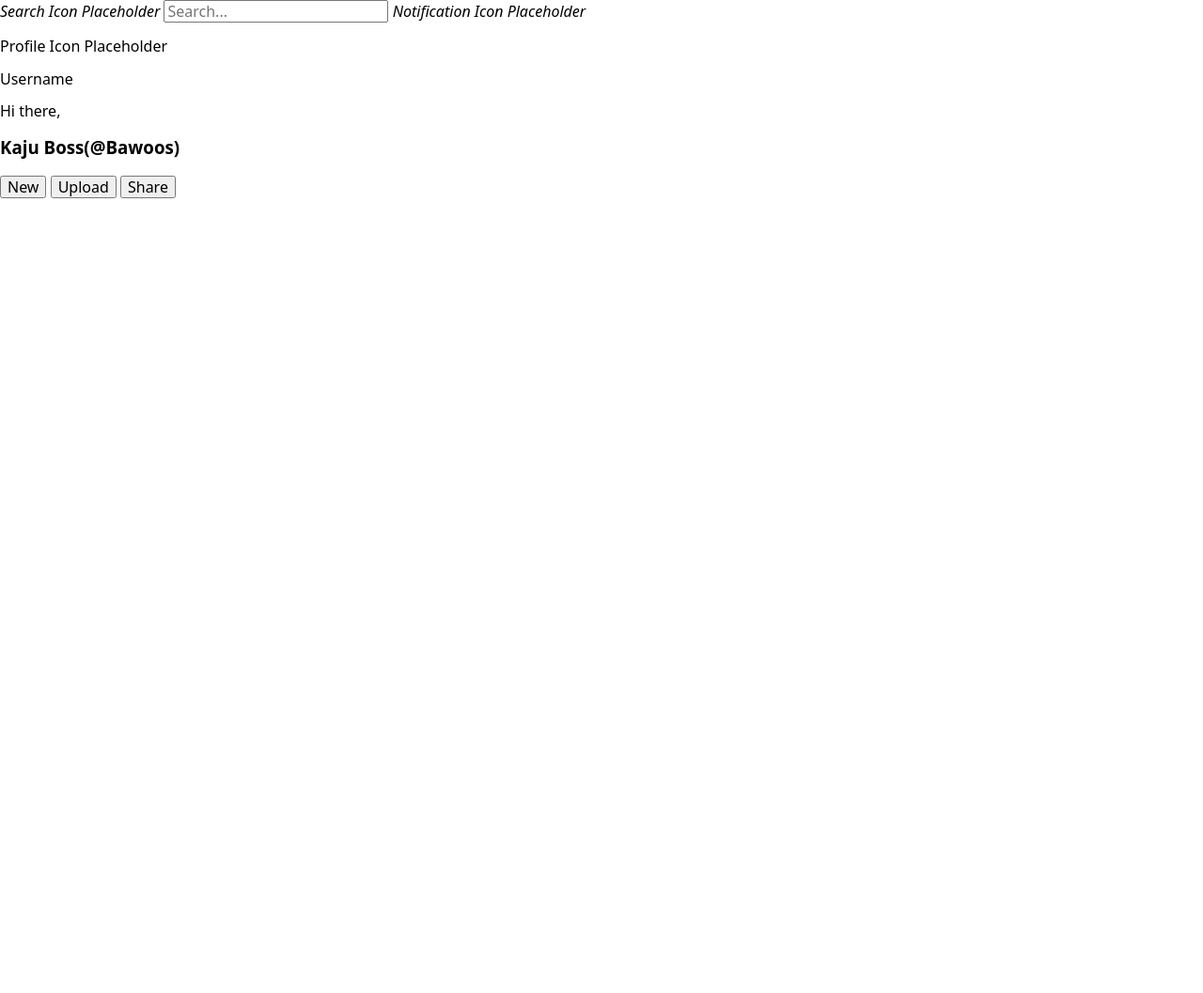
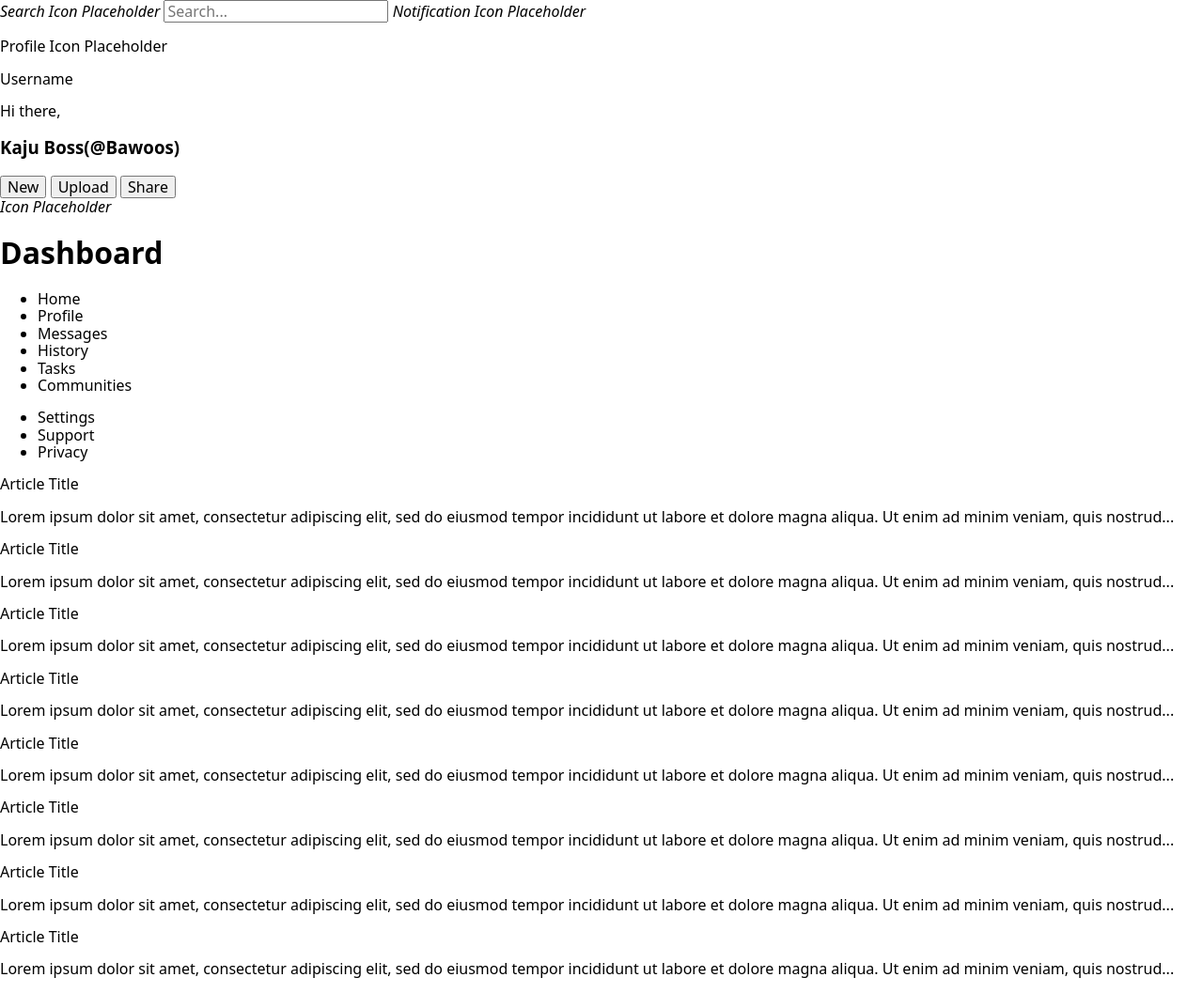
Before and after one commit to Bawoos/Project-Admin-Dashboard, a plain HTML site: page index.html in a window 1280 px wide. Shown: the whole page at 94% size. Before the commit the page ends 800 px from the top, so only its background shows below. Drawn offline with Linux system fonts and the light colour scheme.

Commit message:
Header,Sidebar and Main content barebone done

```diff
--- a/index.html
+++ b/index.html
@@ -27,8 +27,89 @@
           <button class="btn">Share</button>
         </div>
       </div>
-      <div class="sidebar"></div>
-      <div class="main-content"></div>
+      <div class="sidebar">
+        <i>Icon Placeholder</i>
+        <h1>Dashboard</h1>
+        <ul class="sidebar-list1">
+          <li>Home</li>
+          <li>Profile</li>
+          <li>Messages</li>
+          <li>History</li>
+          <li>Tasks</li>
+          <li>Communities</li>
+        </ul>
+        <ul class="sidebar-list2">
+          <li>Settings</li>
+          <li>Support</li>
+          <li>Privacy</li>
+        </ul>
+      </div>
+      <div class="main-content">
+        <div class="card">
+          <p class="title">Article Title</p>
+          <p>
+            Lorem ipsum dolor sit amet, consectetur adipiscing elit, sed do
+            eiusmod tempor incididunt ut labore et dolore magna aliqua. Ut enim
+            ad minim veniam, quis nostrud...
+          </p>
+        </div>
+        <div class="card">
+          <p class="title">Article Title</p>
+          <p>
+            Lorem ipsum dolor sit amet, consectetur adipiscing elit, sed do
+            eiusmod tempor incididunt ut labore et dolore magna aliqua. Ut enim
+            ad minim veniam, quis nostrud...
+          </p>
+        </div>
+        <div class="card">
+          <p class="title">Article Title</p>
+          <p>
+            Lorem ipsum dolor sit amet, consectetur adipiscing elit, sed do
+            eiusmod tempor incididunt ut labore et dolore magna aliqua. Ut enim
+            ad minim veniam, quis nostrud...
+          </p>
+        </div>
+        <div class="card">
+          <p class="title">Article Title</p>
+          <p>
+            Lorem ipsum dolor sit amet, consectetur adipiscing elit, sed do
+            eiusmod tempor incididunt ut labore et dolore magna aliqua. Ut enim
+            ad minim veniam, quis nostrud...
+          </p>
+        </div>
+        <div class="card">
+          <p class="title">Article Title</p>
+          <p>
+            Lorem ipsum dolor sit amet, consectetur adipiscing elit, sed do
+            eiusmod tempor incididunt ut labore et dolore magna aliqua. Ut enim
+            ad minim veniam, quis nostrud...
+          </p>
+        </div>
+        <div class="card">
+          <p class="title">Article Title</p>
+          <p>
+            Lorem ipsum dolor sit amet, consectetur adipiscing elit, sed do
+            eiusmod tempor incididunt ut labore et dolore magna aliqua. Ut enim
+            ad minim veniam, quis nostrud...
+          </p>
+        </div>
+        <div class="card">
+          <p class="title">Article Title</p>
+          <p>
+            Lorem ipsum dolor sit amet, consectetur adipiscing elit, sed do
+            eiusmod tempor incididunt ut labore et dolore magna aliqua. Ut enim
+            ad minim veniam, quis nostrud...
+          </p>
+        </div>
+        <div class="card">
+          <p class="title">Article Title</p>
+          <p>
+            Lorem ipsum dolor sit amet, consectetur adipiscing elit, sed do
+            eiusmod tempor incididunt ut labore et dolore magna aliqua. Ut enim
+            ad minim veniam, quis nostrud...
+          </p>
+        </div>
+      </div>
     </div>
   </body>
 </html>
```
